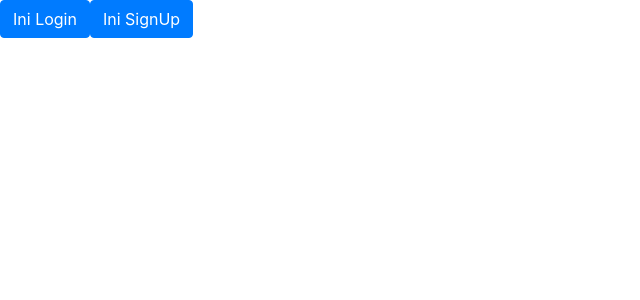
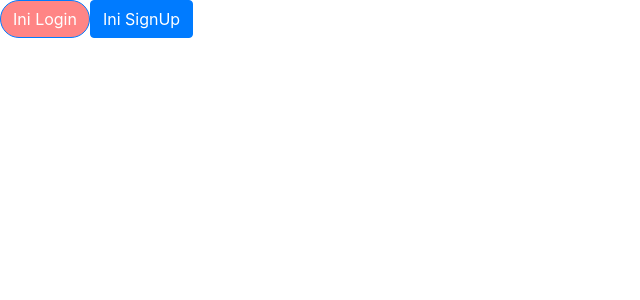
Before and after one commit to maulanarifai114/arkademy, a Vue app in the folder zwallet/: page / in a window 1280 px wide. Shown: the top 300 px of the page, without its empty margins (0-640 px from the left). Built offline with nearby package versions, Linux system fonts and the light colour scheme.

Commit message:
add class inibutton with bg red

```diff
--- a/zwallet/src/views/landing-page/Landing.vue
+++ b/zwallet/src/views/landing-page/Landing.vue
@@ -1,7 +1,7 @@
 <template>
     <div id="landing">
         <router-link to="/login">
-            <button class="btn btn-primary">Ini Login</button>
+            <button class="btn btn-primary inibutton">Ini Login</button>
         </router-link>
         <router-link to="/signup">
             <button class="btn btn-primary">Ini SignUp</button>
@@ -11,10 +11,13 @@
 
 <script>
 export default {
-
+  name: 'Landing'
 }
 </script>
 
 <style scoped>
-
+.inibutton {
+    border-radius: 20px !important;
+    background-color: rgb(255, 133, 133);
+}
 </style>
```
